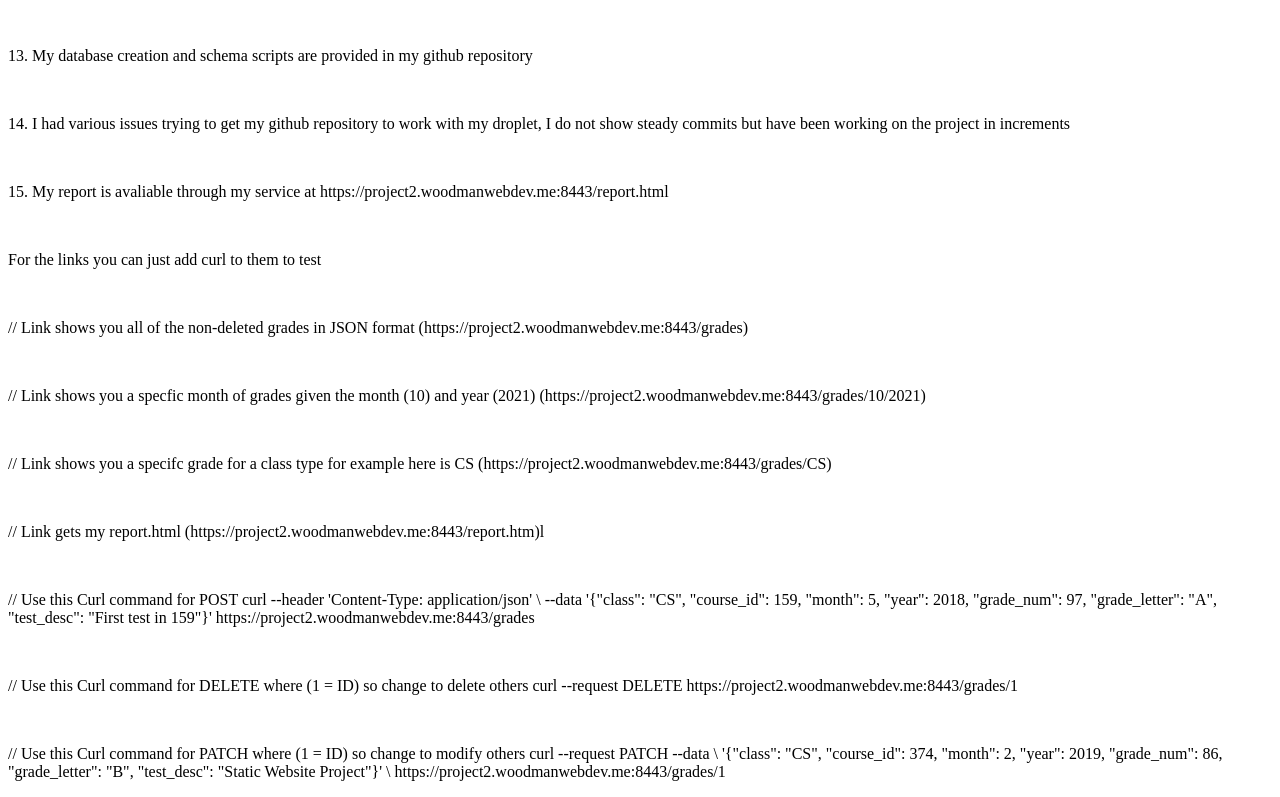
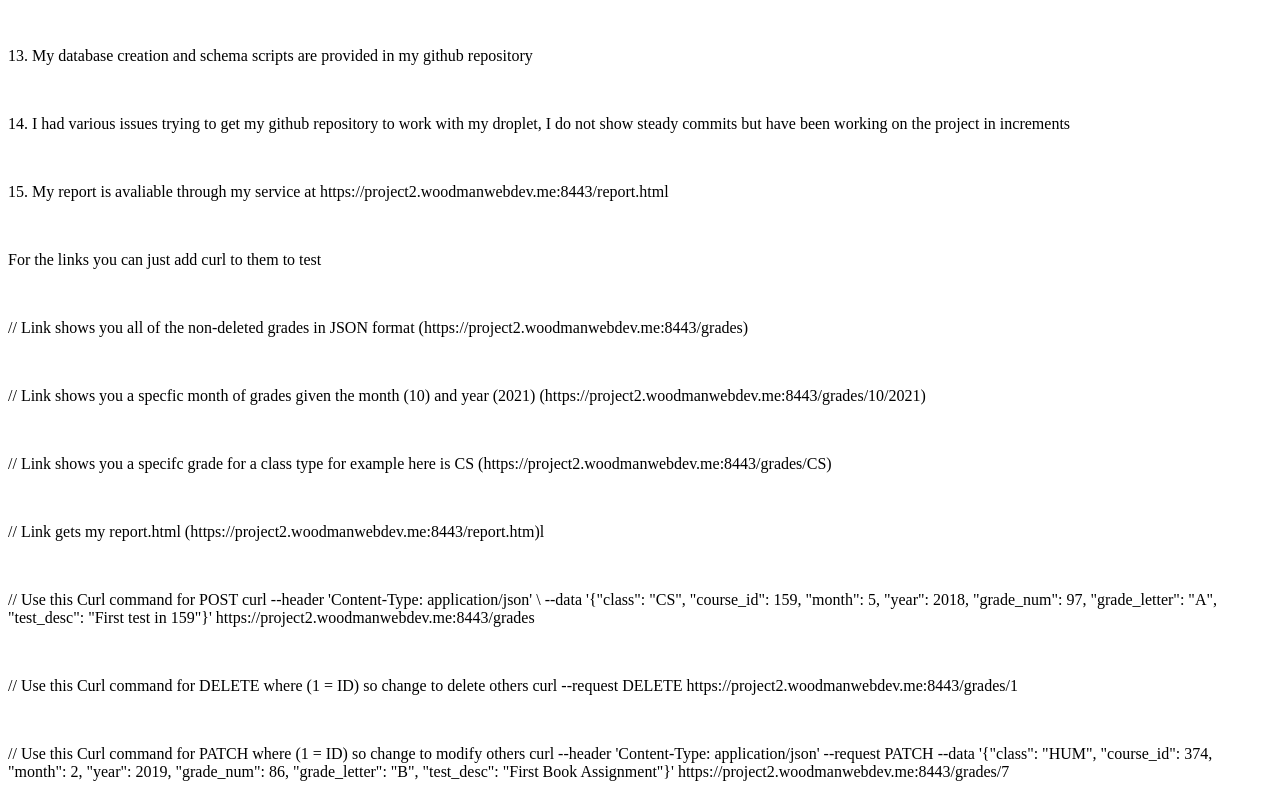
Before and after one commit to woodmatm/project2, a website: page report.html in a window 1280 px wide. Shown: the part 785-1582 px from the top of the page. Drawn offline with Linux system fonts and the light colour scheme.

Commit message:
final commit + report

```diff
--- a/report.html
+++ b/report.html
@@ -53,8 +53,6 @@ curl --header 'Content-Type: application/json' \
 curl --request DELETE   https://project2.woodmanwebdev.me:8443/grades/1</p>
 <br>
 <p>// Use this Curl command for PATCH where (1 = ID) so change to modify others
-curl --request PATCH --data  \
-'{"class": "CS", "course_id": 374, "month": 2, "year": 2019, "grade_num": 86, "grade_letter": "B", "test_desc": "Static Website Project"}' \
-https://project2.woodmanwebdev.me:8443/grades/1</p>
+curl --header 'Content-Type: application/json' --request PATCH --data  '{"class": "HUM", "course_id": 374, "month": 2, "year": 2019, "grade_num": 86, "grade_letter": "B", "test_desc": "First Book Assignment"}' https://project2.woodmanwebdev.me:8443/grades/7</p>
 </body>
 </html>
```
